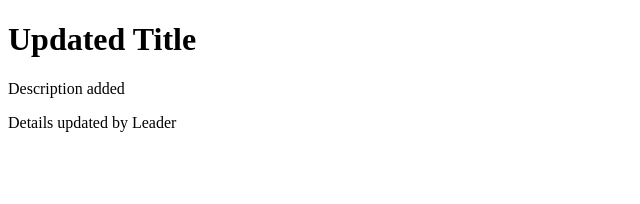
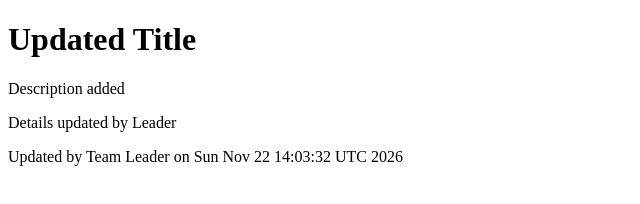
Before and after one commit to kdandy1/git-activities, a plain HTML site: page index.html in a window 1280 px wide. Shown: the whole page, without its empty margins (0-640 px from the left). Drawn offline with Linux system fonts and the light colour scheme.

Commit message:
Workflow: Updated HTML and README for kdandy1

```diff
--- a/index.html
+++ b/index.html
@@ -9,4 +9,5 @@
     <h1>Updated Title</h1>
     <p>Description added</p>
     <p>Details updated by Leader</p>
+<p>Updated by Team Leader on Sun Nov 22 14:03:32 UTC 2026</p>
 </body>
```
Also changed, not shown: 1 other file.
